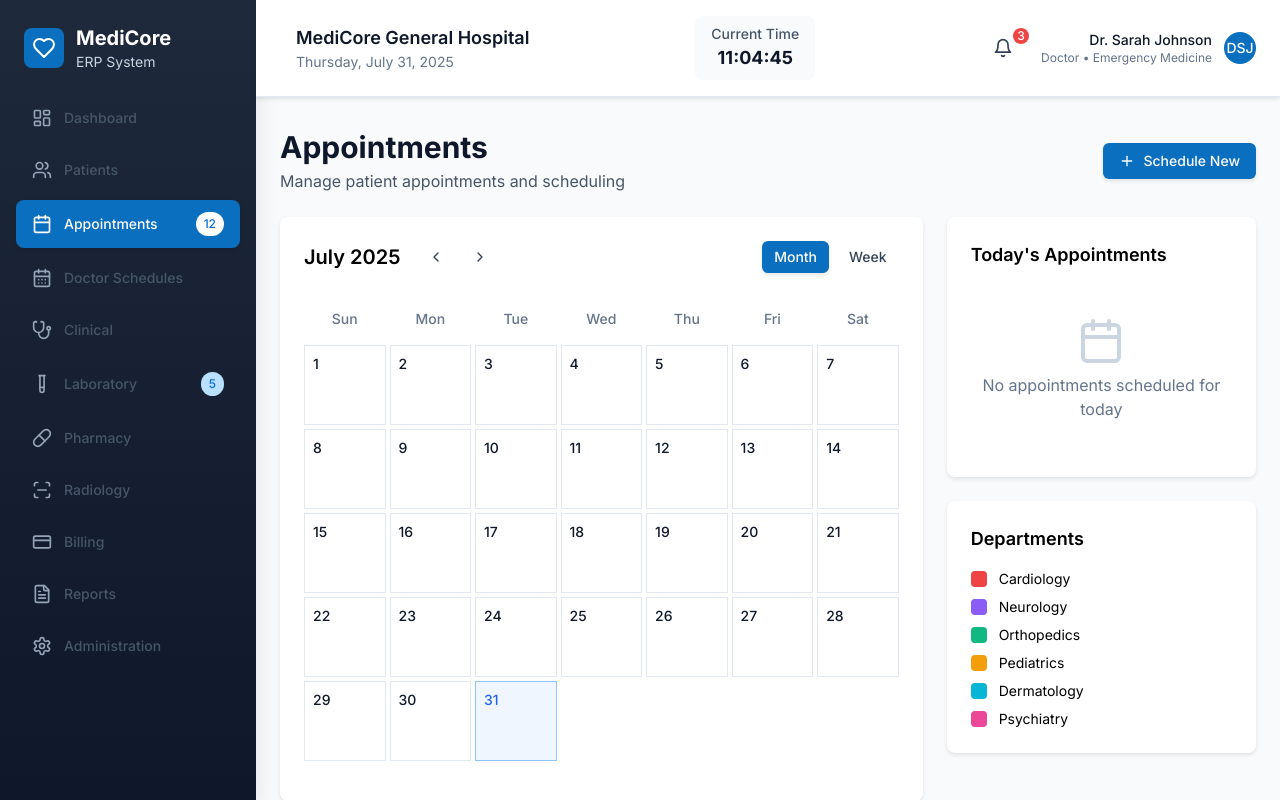
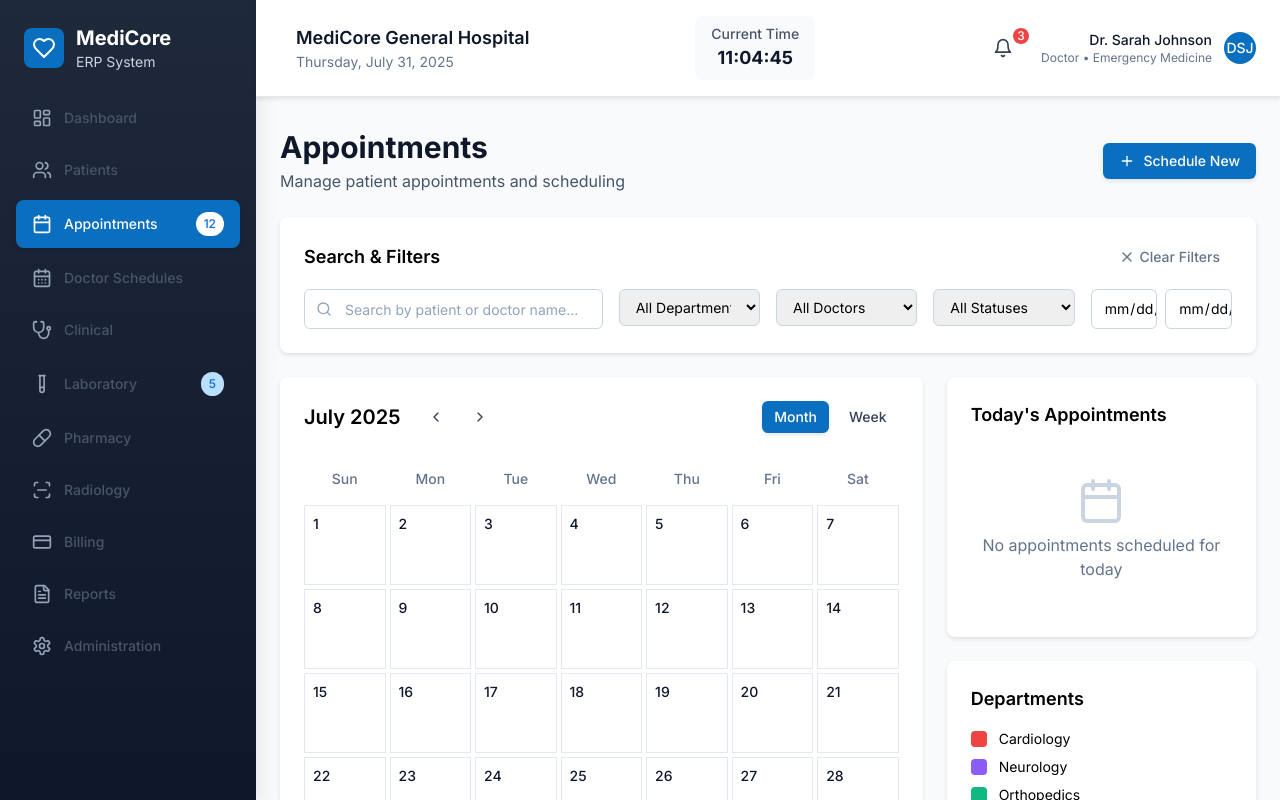
Before and after one commit to apper-canvas/medicore-program-matrix, a React (Vite) app: page /appointments in a window 1280 px wide. Built offline with nearby package versions, Linux system fonts and the light colour scheme.

Commit message:
Add comprehensive search and filter system to Appointments page with doctor, department, date range, and status filtering capabilities

```diff
--- a/src/components/pages/Appointments.jsx
+++ b/src/components/pages/Appointments.jsx
@@ -3,16 +3,21 @@ import { toast } from "react-toastify";
 import { addMonths, eachDayOfInterval, endOfMonth, format, isSameDay, isToday, startOfMonth, subMonths } from "date-fns";
 import appointmentService from "@/services/api/appointmentService";
 import departmentService from "@/services/api/departmentService";
+import doctorService from "@/services/api/doctorService";
 import ApperIcon from "@/components/ApperIcon";
 import AppointmentBookingModal from "@/components/organisms/AppointmentBookingModal";
+import SearchBar from "@/components/molecules/SearchBar";
 import Loading from "@/components/ui/Loading";
 import Badge from "@/components/atoms/Badge";
 import Button from "@/components/atoms/Button";
 import Card from "@/components/atoms/Card";
+import Input from "@/components/atoms/Input";
 const Appointments = () => {
 const [loading, setLoading] = useState(true);
   const [appointments, setAppointments] = useState([]);
+  const [filteredAppointments, setFilteredAppointments] = useState([]);
   const [departments, setDepartments] = useState([]);
+  const [doctors, setDoctors] = useState([]);
   const [todaysAppointments, setTodaysAppointments] = useState([]);
   const [currentDate, setCurrentDate] = useState(new Date());
   const [selectedDate, setSelectedDate] = useState(null);
@@ -20,24 +25,34 @@ const [loading, setLoading] = useState(true);
   const [viewMode, setViewMode] = useState("month"); // month or week
   const [calendarDays, setCalendarDays] = useState([]);
 
+  // Filter states
+  const [searchTerm, setSearchTerm] = useState("");
+  const [selectedDepartment, setSelectedDepartment] = useState("");
+  const [selectedDoctor, setSelectedDoctor] = useState("");
+  const [selectedStatus, setSelectedStatus] = useState("");
+  const [dateRangeStart, setDateRangeStart] = useState("");
+  const [dateRangeEnd, setDateRangeEnd] = useState("");
+
   useEffect(() => {
     loadData();
   }, [currentDate]);
 
-  const loadData = async () => {
+const loadData = async () => {
     setLoading(true);
     try {
-      const [appointmentsData, departmentsData, todaysData] = await Promise.all([
+      const [appointmentsData, departmentsData, doctorsData, todaysData] = await Promise.all([
         appointmentService.getByDateRange(
           format(startOfMonth(currentDate), 'yyyy-MM-dd'),
           format(endOfMonth(currentDate), 'yyyy-MM-dd')
         ),
         departmentService.getAll(),
+        doctorService.getAll(),
         appointmentService.getTodaysAppointments()
       ]);
 
       setAppointments(appointmentsData);
       setDepartments(departmentsData);
+      setDoctors(doctorsData);
       setTodaysAppointments(todaysData);
 
       // Generate calendar days
@@ -53,14 +68,72 @@ const [loading, setLoading] = useState(true);
     }
   };
 
+  // Apply filters whenever filter states or appointments change
+  useEffect(() => {
+    applyFilters();
+  }, [appointments, searchTerm, selectedDepartment, selectedDoctor, selectedStatus, dateRangeStart, dateRangeEnd]);
+
+  const applyFilters = () => {
+    let filtered = [...appointments];
+
+    // Apply search filter
+    if (searchTerm) {
+      const searchLower = searchTerm.toLowerCase();
+      filtered = filtered.filter(apt =>
+        apt.patientName.toLowerCase().includes(searchLower) ||
+        apt.doctorName.toLowerCase().includes(searchLower)
+      );
+    }
+
+    // Apply department filter
+    if (selectedDepartment) {
+      filtered = filtered.filter(apt => apt.departmentId === parseInt(selectedDepartment));
+    }
+
+    // Apply doctor filter
+    if (selectedDoctor) {
+      filtered = filtered.filter(apt => apt.doctorId === parseInt(selectedDoctor));
+    }
+
+    // Apply status filter
+    if (selectedStatus) {
+      filtered = filtered.filter(apt => apt.status === selectedStatus);
+    }
+
+    // Apply date range filter
+    if (dateRangeStart) {
+      filtered = filtered.filter(apt => apt.date >= dateRangeStart);
+    }
+    if (dateRangeEnd) {
+      filtered = filtered.filter(apt => apt.date <= dateRangeEnd);
+    }
+
+    setFilteredAppointments(filtered);
+  };
+
+  const clearFilters = () => {
+    setSearchTerm("");
+    setSelectedDepartment("");
+    setSelectedDoctor("");
+    setSelectedStatus("");
+    setDateRangeStart("");
+    setDateRangeEnd("");
+    toast.success("Filters cleared");
+  };
+
+  const getFilteredDoctors = () => {
+    if (!selectedDepartment) return doctors;
+    return doctors.filter(doctor => doctor.departmentId === parseInt(selectedDepartment));
+  };
+
   const getDepartmentColor = (departmentId) => {
     const department = departments.find(d => d.Id === departmentId);
     return department?.color || "#6B7280";
   };
 
-  const getAppointmentsForDate = (date) => {
+const getAppointmentsForDate = (date) => {
     const dateStr = format(date, 'yyyy-MM-dd');
-    return appointments.filter(apt => apt.date === dateStr);
+    return filteredAppointments.filter(apt => apt.date === dateStr);
   };
 
   const handleDateClick = (date) => {
@@ -133,7 +206,138 @@ switch (status) {
           <ApperIcon name="Plus" size={16} className="mr-2" />
           Schedule New
         </Button>
-      </div>
+</div>
+
+      {/* Search and Filters */}
+      <Card>
+        <div className="space-y-4">
+          <div className="flex items-center justify-between">
+            <h3 className="text-lg font-semibold">Search & Filters</h3>
+            <Button
+              variant="ghost"
+              size="sm"
+              onClick={clearFilters}
+              className="text-gray-500 hover:text-gray-700"
+            >
+              <ApperIcon name="X" size={16} className="mr-1" />
+              Clear Filters
+            </Button>
+          </div>
+
+          <div className="grid grid-cols-1 md:grid-cols-2 lg:grid-cols-3 xl:grid-cols-6 gap-4">
+            {/* Search */}
+            <div className="md:col-span-2">
+              <SearchBar
+                placeholder="Search by patient or doctor name..."
+                value={searchTerm}
+                onChange={(e) => setSearchTerm(e.target.value)}
+              />
+            </div>
+
+            {/* Department Filter */}
+            <div>
+              <select
+                value={selectedDepartment}
+                onChange={(e) => setSelectedDepartment(e.target.value)}
+                className="w-full px-3 py-2 border border-gray-300 rounded-md focus:outline-none focus:ring-2 focus:ring-primary-500 focus:border-transparent text-sm"
+              >
+                <option value="">All Departments</option>
+                {departments.map(dept => (
+                  <option key={dept.Id} value={dept.Id}>{dept.name}</option>
+                ))}
+              </select>
+            </div>
+
+            {/* Doctor Filter */}
+            <div>
+              <select
+                value={selectedDoctor}
+                onChange={(e) => setSelectedDoctor(e.target.value)}
+                className="w-full px-3 py-2 border border-gray-300 rounded-md focus:outline-none focus:ring-2 focus:ring-primary-500 focus:border-transparent text-sm"
+              >
+                <option value="">All Doctors</option>
+                {getFilteredDoctors().map(doctor => (
+                  <option key={doctor.Id} value={doctor.Id}>{doctor.name}</option>
+                ))}
+              </select>
+            </div>
+
+            {/* Status Filter */}
+            <div>
+              <select
+                value={selectedStatus}
+                onChange={(e) => setSelectedStatus(e.target.value)}
+                className="w-full px-3 py-2 border border-gray-300 rounded-md focus:outline-none focus:ring-2 focus:ring-primary-500 focus:border-transparent text-sm"
+              >
+                <option value="">All Statuses</option>
+                <option value="scheduled">Scheduled</option>
+                <option value="checked-in">Checked In</option>
+                <option value="in-progress">In Progress</option>
+                <option value="completed">Completed</option>
+                <option value="cancelled">Cancelled</option>
+              </select>
+            </div>
+
+            {/* Date Range */}
+            <div className="grid grid-cols-2 gap-2">
+              <Input
+                type="date"
+                placeholder="Start Date"
+                value={dateRangeStart}
+                onChange={(e) => setDateRangeStart(e.target.value)}
+                className="text-sm"
+              />
+              <Input
+                type="date"
+                placeholder="End Date"
+                value={dateRangeEnd}
+                onChange={(e) => setDateRangeEnd(e.target.value)}
+                className="text-sm"
+              />
+            </div>
+          </div>
+
+          {/* Active Filters Display */}
+          {(searchTerm || selectedDepartment || selectedDoctor || selectedStatus || dateRangeStart || dateRangeEnd) && (
+            <div className="flex flex-wrap gap-2 pt-2 border-t">
+              <span className="text-sm text-gray-600 font-medium">Active filters:</span>
+              {searchTerm && (
+                <Badge variant="info" className="text-xs">
+                  Search: "{searchTerm}"
+                </Badge>
+              )}
+              {selectedDepartment && (
+                <Badge variant="info" className="text-xs">
+                  Department: {departments.find(d => d.Id === parseInt(selectedDepartment))?.name}
+                </Badge>
+              )}
+              {selectedDoctor && (
+                <Badge variant="info" className="text-xs">
+                  Doctor: {doctors.find(d => d.Id === parseInt(selectedDoctor))?.name}
+                </Badge>
+              )}
+              {selectedStatus && (
+                <Badge variant="info" className="text-xs">
+                  Status: {selectedStatus}
+                </Badge>
+              )}
+              {dateRangeStart && (
+                <Badge variant="info" className="text-xs">
+                  From: {format(new Date(dateRangeStart), 'MMM d, yyyy')}
+                </Badge>
+              )}
+              {dateRangeEnd && (
+                <Badge variant="info" className="text-xs">
+                  To: {format(new Date(dateRangeEnd), 'MMM d, yyyy')}
+                </Badge>
+              )}
+              <span className="text-xs text-gray-500">
+                ({filteredAppointments.length} of {appointments.length} appointments)
+              </span>
+            </div>
+          )}
+        </div>
+      </Card>
 
       <div className="grid grid-cols-1 lg:grid-cols-3 gap-6">
         {/* Left Panel - Calendar */}
```
